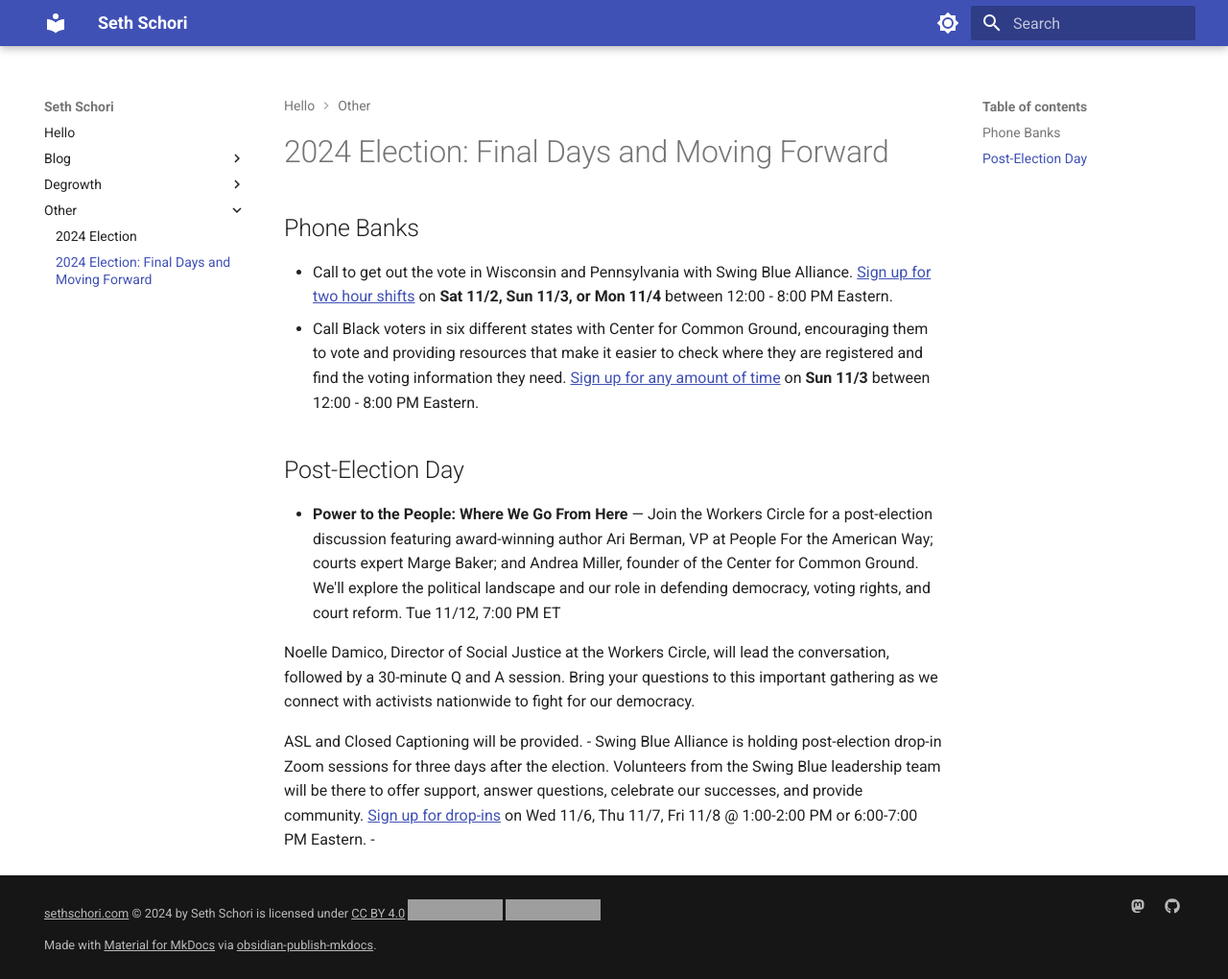
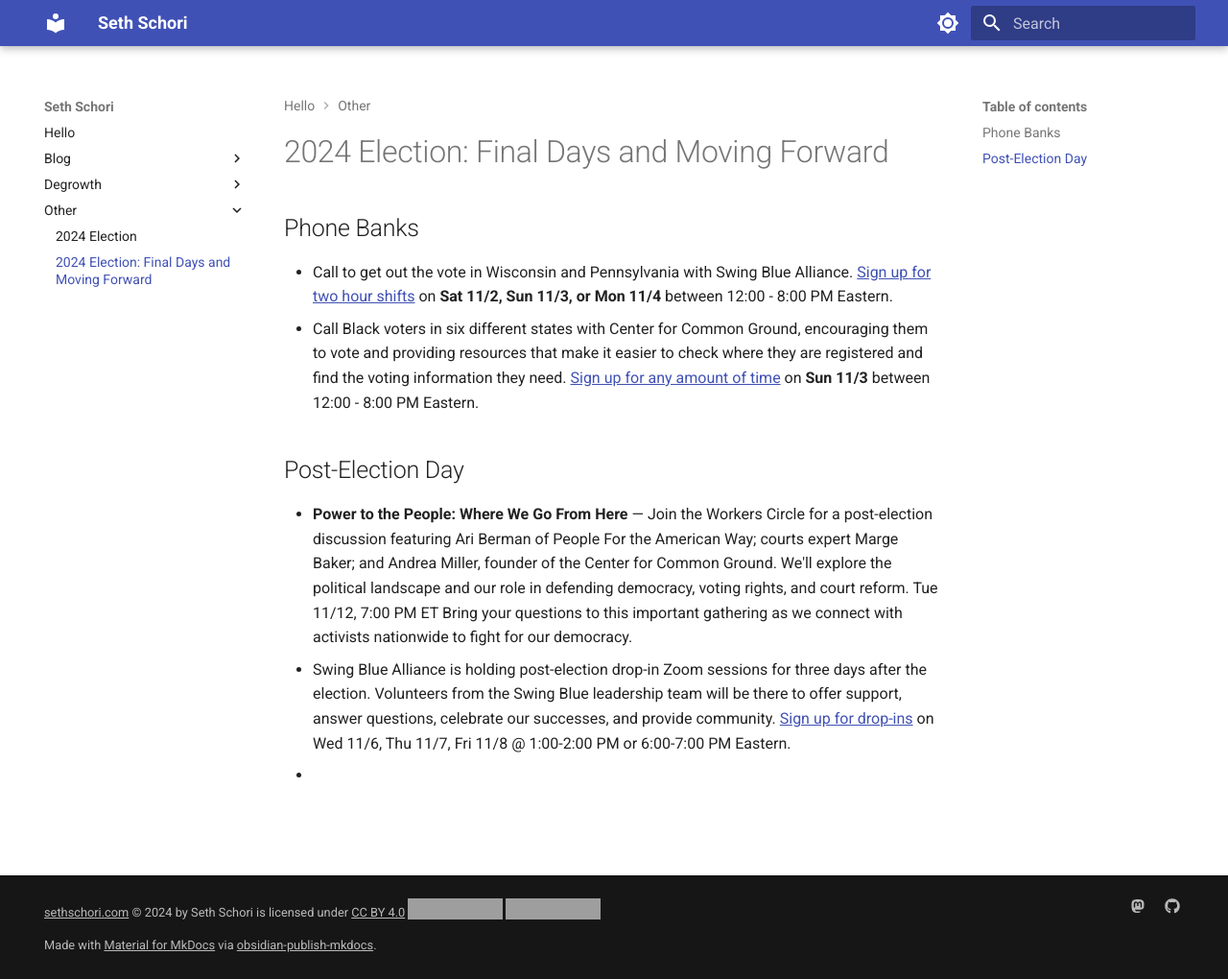
Before and after one commit to sethschori/sethschori.github.io, an MkDocs documentation site: the page built from docs/other/2024-election-ending.md, in a window 1280 px wide and 1020 px high. Shown: the whole window at 96% size. Built offline with MkDocs 1.6.1 and Material for MkDocs 9.7.7, drawn with Linux system fonts in a browser that asks for light colours; grey boxes are pictures that could not be loaded.

Commit message:
vault backup: 2024-11-02 08:47:58

```diff
--- a/docs/other/2024-election-ending.md
+++ b/docs/other/2024-election-ending.md
@@ -4,10 +4,7 @@
 - Call to get out the vote in Wisconsin and Pennsylvania with Swing Blue Alliance. [Sign up for two hour shifts](https://www.mobilize.us/swingbluealliance/event/726445/) on **Sat 11/2, Sun 11/3, or Mon 11/4** between 12:00 - 8:00 PM Eastern.
 - Call Black voters in six different states with Center for Common Ground, encouraging them to vote and providing resources that make it easier to check where they are registered and find the voting information they need. [Sign up for any amount of time](https://actionnetwork.org/events/callapalooza-november-3?source=direct_link&referrer=group-the-workers-circle) on **Sun 11/3** between 12:00 - 8:00 PM Eastern.
 ## Post-Election Day
-- **Power to the People: Where We Go From Here** — Join the Workers Circle for a post-election discussion featuring award-winning author Ari Berman, VP at People For the American Way; courts expert Marge Baker; and Andrea Miller, founder of the Center for Common Ground. We'll explore the political landscape and our role in defending democracy, voting rights, and court reform. Tue 11/12, 7:00 PM ET
-
-Noelle Damico, Director of Social Justice at the Workers Circle, will lead the conversation, followed by a 30-minute Q and A session. Bring your questions to this important gathering as we connect with activists nationwide to fight for our democracy.
-
-ASL and Closed Captioning will be provided.
+- **Power to the People: Where We Go From Here** — Join the Workers Circle for a post-election discussion featuring Ari Berman of People For the American Way; courts expert Marge Baker; and Andrea Miller, founder of the Center for Common Ground. We'll explore the political landscape and our role in defending democracy, voting rights, and court reform. Tue 11/12, 7:00 PM ET
+Bring your questions to this important gathering as we connect with activists nationwide to fight for our democracy.
 - Swing Blue Alliance is holding post-election drop-in Zoom sessions for three days after the election. Volunteers from the Swing Blue leadership team will be there to offer support, answer questions, celebrate our successes, and provide community. [Sign up for drop-ins](https://www.mobilize.us/swingbluealliance/event/740136/) on Wed 11/6, Thu 11/7, Fri 11/8 @ 1:00-2:00 PM or 6:00-7:00 PM Eastern.
 -
```
